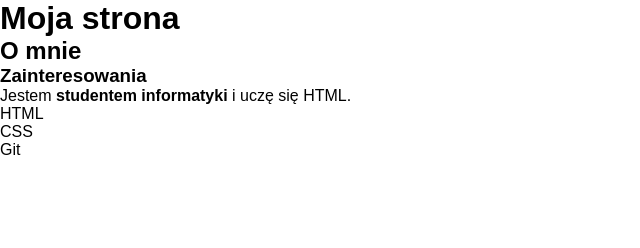
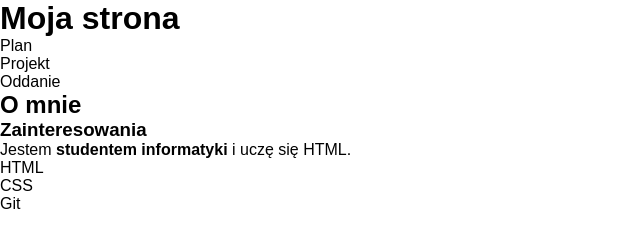
Before and after one commit to Konkaki/projekt-html-css-2026-Konrad-Kaczorowski, a plain HTML site: page index.html in a window 1280 px wide. Shown: the whole page, without its empty margins (0-640 px from the left). Drawn offline with Linux system fonts and the light colour scheme.

Commit message:
zadanie 5: dodaj listę numerowaną

```diff
--- a/index.html
+++ b/index.html
@@ -8,6 +8,11 @@
 </head>
 <body>
     <h1>Moja strona</h1>
+    <ol>
+    <li>Plan</li>
+    <li>Projekt</li>
+    <li>Oddanie</li>
+</ol>
     <h2>O mnie</h2>
     <h3>Zainteresowania</h3>
     <p>Jestem <strong>studentem informatyki</strong> i uczę się HTML.</p>
```
